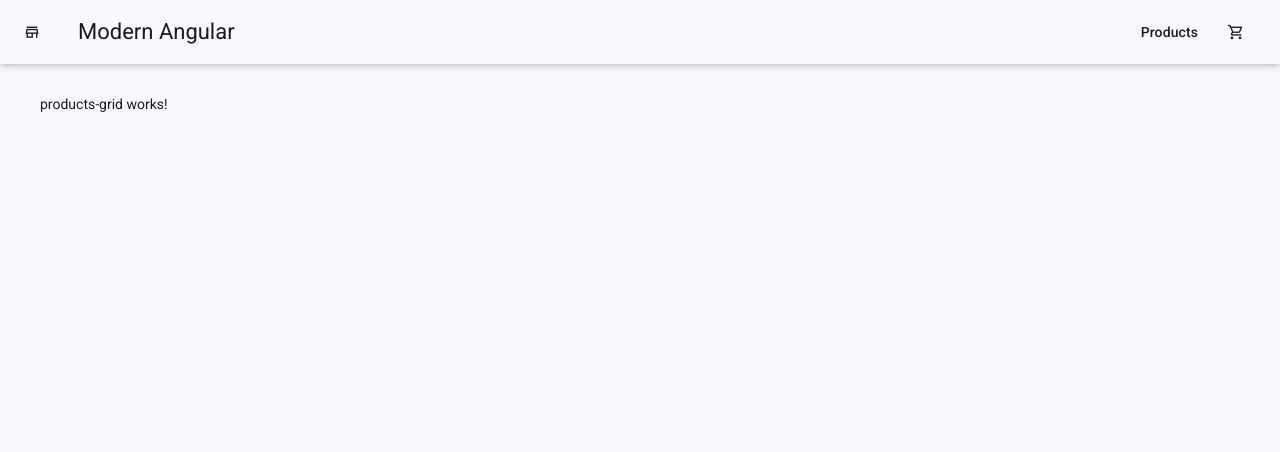
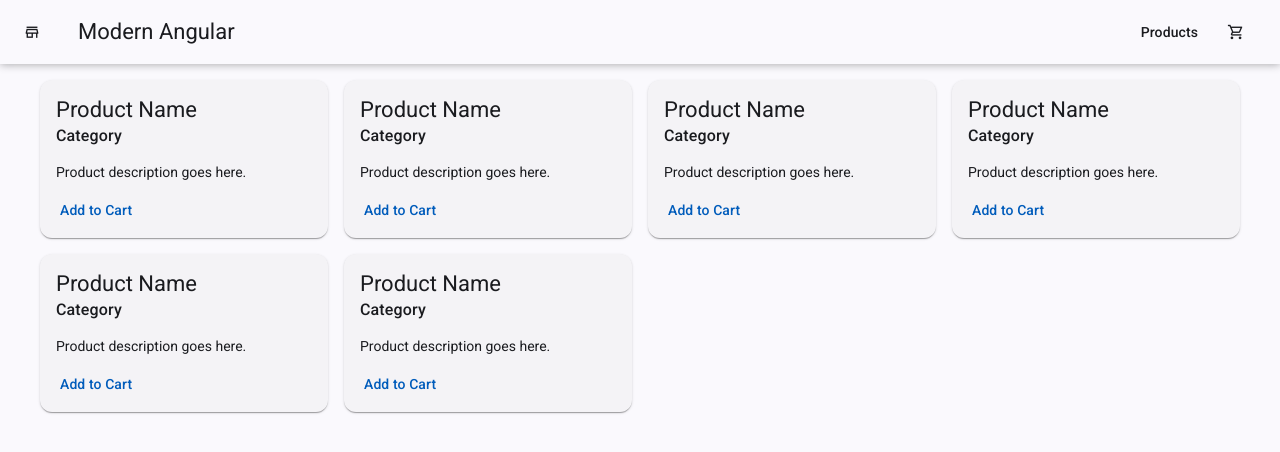
Before and after one commit to jose-vitor-quadrado/modern-angular-course, an Angular app: page / in a window 1280 px wide. Shown: the top 452 px of the page. Built offline with nearby package versions, Linux system fonts and the light colour scheme.

Commit message:
Feat: Add products-card component and using them in products-grid

```diff
--- /dev/null
+++ b/src/app/products/products-card/products-card.html
@@ -0,0 +1,14 @@
+<mat-card class="product-card">
+  <mat-card-header>
+    <mat-card-title>Product Name</mat-card-title>
+    <mat-card-subtitle>Category</mat-card-subtitle>
+  </mat-card-header>
+
+  <mat-card-content>
+    <p>Product description goes here.</p>
+  </mat-card-content>
+
+  <mat-card-actions>
+    <button matButton>Add to Cart</button>
+  </mat-card-actions>
+</mat-card>
--- /dev/null
+++ b/src/app/products/products-card/products-card.scss
@@ -0,0 +1,9 @@
+.product-card {
+  height: 100%;
+  display: flex;
+  flex-direction: column;
+}
+
+mat-card-content {
+  flex: 1;
+}
--- a/src/app/products/products-grid/products-grid.html
+++ b/src/app/products/products-grid/products-grid.html
@@ -1 +1,8 @@
-<p>products-grid works!</p>
+<div class="grid">
+  <app-products-card />
+  <app-products-card />
+  <app-products-card />
+  <app-products-card />
+  <app-products-card />
+  <app-products-card />
+</div>
--- a/src/app/products/products-grid/products-grid.scss
+++ b/src/app/products/products-grid/products-grid.scss
@@ -0,0 +1,5 @@
+.grid {
+  display: grid;
+  grid-template-columns: repeat(auto-fill, minmax(280px, 1fr));
+  gap: 16px;
+}
--- a/src/app/products/products-grid/products-grid.ts
+++ b/src/app/products/products-grid/products-grid.ts
@@ -1,7 +1,8 @@
 import { Component } from '@angular/core';
+import { ProductsCard } from '../products-card/products-card';
 
 @Component({
-  imports: [],
+  imports: [ ProductsCard ],
   selector: 'app-products-grid',
   styleUrl: './products-grid.scss',
   templateUrl: './products-grid.html',
```
Also changed, not shown: src/app/products/products-card/products-card.ts (added, +14 -0 lines), 1 other file (tests, documents, lock files or other folders).
